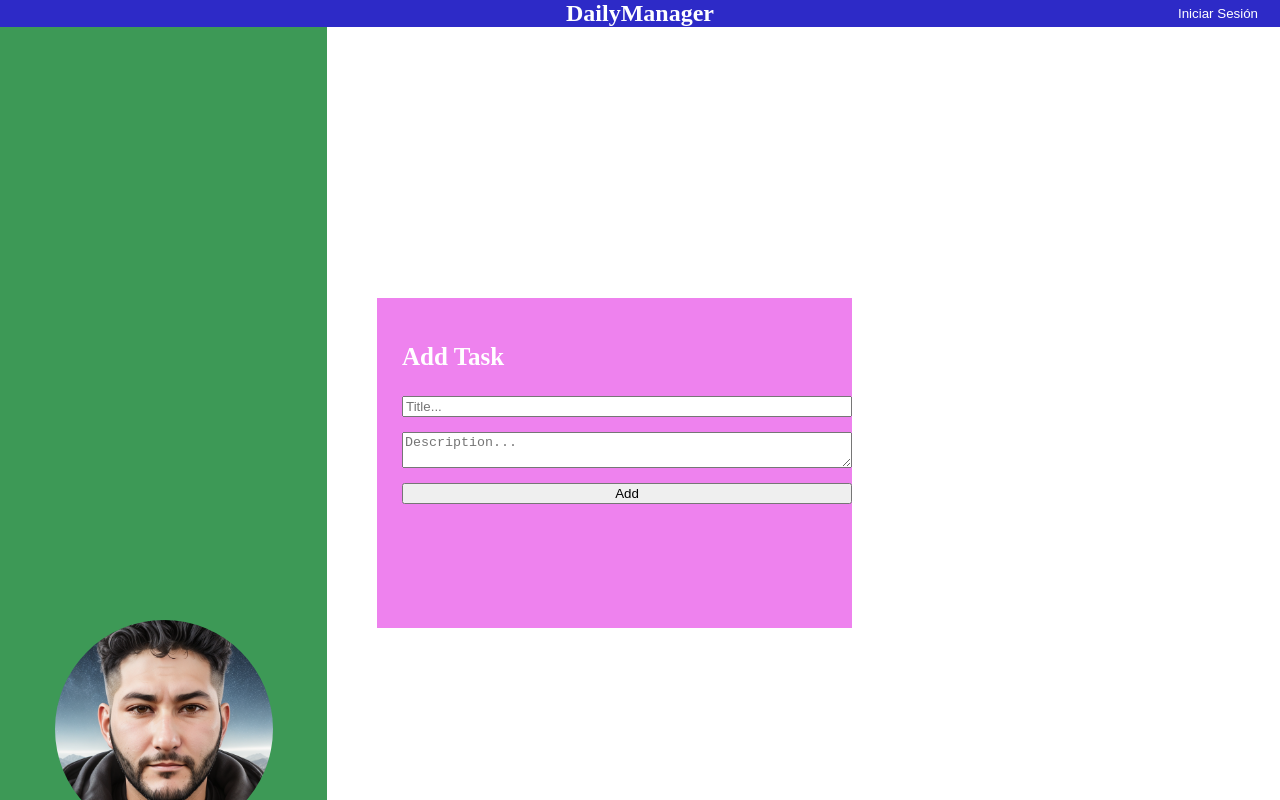
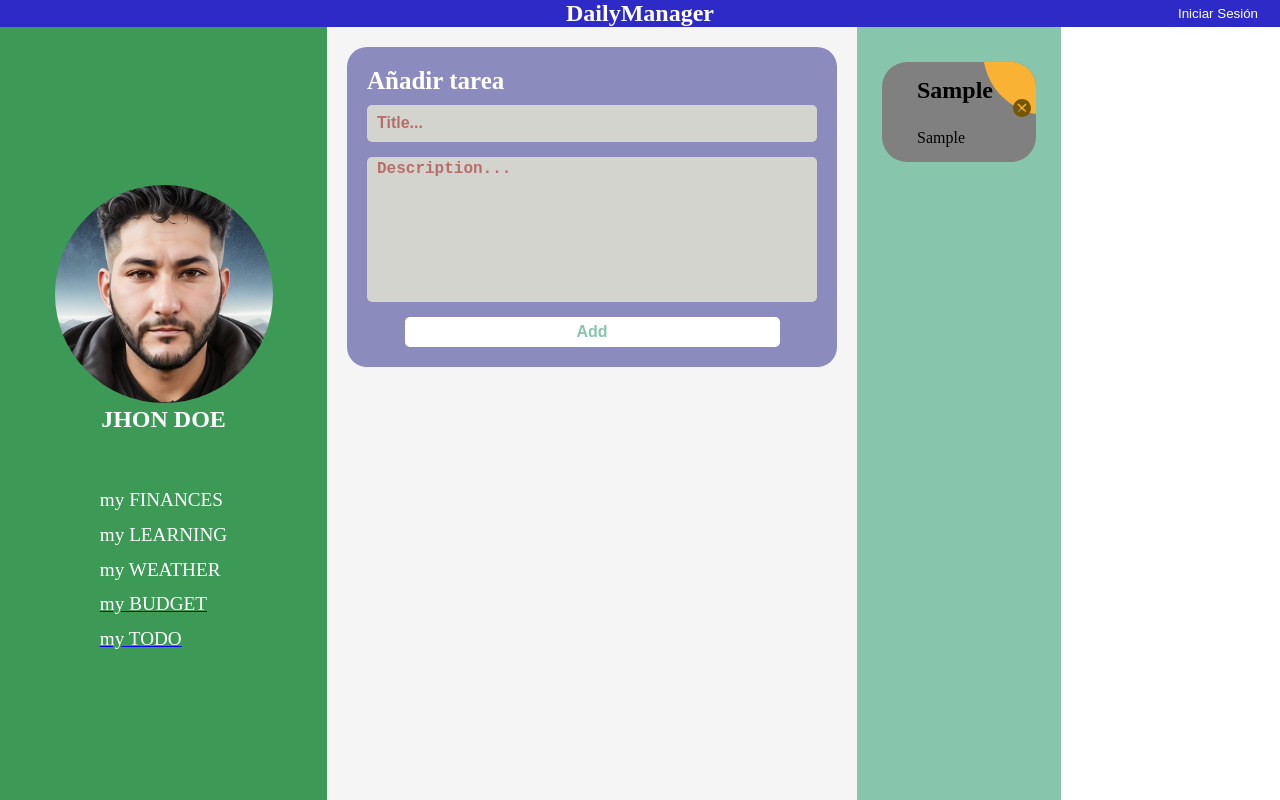
Before and after one commit to No-Country/S8-19-morn, a Next.js app in the folder client/daily-manager/: page /todo in a window 1280 px wide. Both pictures are taken after typing "Sample", "Sample" into the empty fields and a click on the button "Add". Shown: the top 800 px of the page. Built offline with nearby package versions, Linux system fonts and the light colour scheme.

Commit message:
style: :lipstick: Todo Makeup

```diff
--- a/client/daily-manager/components/task/Task.jsx
+++ b/client/daily-manager/components/task/Task.jsx
@@ -4,13 +4,48 @@ import {
   titleCard,
   titleContainer,
   descriptionCard,
+  formatContainer,
+  coursesBox,
+  coursesItem,
+  coursesItemLink,
+  coursesItemBg,
+  coursesItemTitle,
+  coursesItemDateBox,
+  coursesItemDate,
+  coursesItemContent,
+  coursesItemTools,
+  card,
+  cardContent,
+  cardTitle,
+  cardDescription,
+  cardOptions,
+  cardOption,
+  cardItemBg,
+  cardBody
 } from './styles.module.scss';
+ import './styles.module.scss';
 
 const Task = ({removetask, title, description}) => {
   return (
-    <div className={taskCard}>
-      <div className={titleContainer}>
-        <p className={titleCard}>{title}</p>
+    <>
+{/* <div className={formatContainer}>
+  <div className={coursesBox}>
+    <div className={coursesItem}>
+      <div className={coursesItemLink}>
+        <div className={coursesItemContent}>
+        <div className={coursesItemBg}></div>
+
+        <div className={coursesItemTitle}>
+        {title}
+        </div>
+        <div className={coursesItemDateBox}>
+        {description}
+          <span className={coursesItemDate}>
+            04.06.2023
+          </span>
+        </div>
+        </div>
+      <div className={coursesItemTools}>
         <svg
           onClick={removetask}
           width="18"
@@ -18,15 +53,71 @@ const Task = ({removetask, title, description}) => {
           viewBox="0 0 20 20"
           fill="none"
           xmlns="http://www.w3.org/2000/svg"
-        >
+          >
           <path
             d="M10 0C4.42857 0 0 4.42857 0 10C0 15.5714 4.42857 20 10 20C15.5714 20 20 15.5714 20 10C20 4.42857 15.5714 0 10 0ZM13.8571 15L10 11.1429L6.14286 15L5 13.8571L8.85714 10L5 6.14286L6.14286 5L10 8.85714L13.8571 5L15 6.14286L11.1429 10L15 13.8571L13.8571 15Z"
             fill="#775602"
-          />
+            />
         </svg>
+            </div>
       </div>
-      <p className={descriptionCard}>{description}</p>
     </div>
+</div>
+</div> */}
+
+<div className={card}>
+      <div className={cardItemBg}></div>
+      <div className={cardContent}>
+        <div className={cardBody}>
+          <h2 className={cardTitle}>{title}</h2>
+        <p className={cardDescription}>{description}</p>
+
+          </div>
+      <div className={cardOptions}>
+        <div className={cardOption}>
+        <svg
+          onClick={removetask}
+          width="18"
+          height="18"
+          viewBox="0 0 20 20"
+          fill="none"
+          xmlns="http://www.w3.org/2000/svg"
+          >
+          <path
+            d="M10 0C4.42857 0 0 4.42857 0 10C0 15.5714 4.42857 20 10 20C15.5714 20 20 15.5714 20 10C20 4.42857 15.5714 0 10 0ZM13.8571 15L10 11.1429L6.14286 15L5 13.8571L8.85714 10L5 6.14286L6.14286 5L10 8.85714L13.8571 5L15 6.14286L11.1429 10L15 13.8571L13.8571 15Z"
+            fill="#775602"
+            />
+        </svg>
+        </div>
+        {/* <button className={cardOption}>Edit</button> */}
+        {/* <button className={cardOption}>Mark as Done</button> */}
+      </div>
+            </div>
+    </div>
+
+    </>
+
+
+
+    // <div className={taskCard}>
+    //   <div className={titleContainer}>
+    //     <p className={titleCard}>{title}</p>
+    //     <svg
+    //       onClick={removetask}
+    //       width="18"
+    //       height="18"
+    //       viewBox="0 0 20 20"
+    //       fill="none"
+    //       xmlns="http://www.w3.org/2000/svg"
+    //     >
+    //       <path
+    //         d="M10 0C4.42857 0 0 4.42857 0 10C0 15.5714 4.42857 20 10 20C15.5714 20 20 15.5714 20 10C20 4.42857 15.5714 0 10 0ZM13.8571 15L10 11.1429L6.14286 15L5 13.8571L8.85714 10L5 6.14286L6.14286 5L10 8.85714L13.8571 5L15 6.14286L11.1429 10L15 13.8571L13.8571 15Z"
+    //         fill="#775602"
+    //       />
+    //     </svg>
+    //   </div>
+    //   <p className={descriptionCard}>{description}</p>
+    // </div>
   );
 };
 
--- a/client/daily-manager/components/task/styles.module.scss
+++ b/client/daily-manager/components/task/styles.module.scss
@@ -1,8 +1,8 @@
 @import "../../scss/utils/colors";
 
 .taskCard {
-    background-color: $lightBlue-card;
-    border-radius: 5px;
+    // backgroundColor: $lightBlue-card;
+    // border-radius: 5px;
 
     .titleContainer {
       display: flex;
@@ -33,3 +33,243 @@
       padding-bottom: 20px;
     }
   }
+
+
+  .formatContainer {
+    width: 1142px;
+    margin: 0 auto;
+  }
+
+
+
+  .coursesBox {
+    display: -webkit-box;
+    display: -ms-flexbox;
+    display: flex;
+    -webkit-box-align: start;
+    -ms-flex-align: start;
+    align-items: flex-start;
+    -ms-flex-wrap: wrap;
+    flex-wrap: wrap;
+
+    padding: 50px 0;
+  }
+  .coursesItem {
+    -ms-flex-preferred-size: calc(33.33333% - 30px);
+    flex-basis: calc(33.33333% - 30px);
+
+    margin: 0 15px 30px;
+
+    overflow: hidden;
+
+    border-radius: 28px;
+  }
+  .coursesItemLink {
+    display: block;
+    padding: 30px 20px;
+    background-color: #121212;
+
+    overflow: hidden;
+
+    position: relative;
+  }
+  .coursesItemLink:hover,
+  .coursesItemLink:hover .coursesItemDate {
+    text-decoration: none;
+    color: #FFF;
+  }
+  .coursesItemLink:hover .coursesItemBg {
+    -webkit-transform: scale(10);
+    -ms-transform: scale(10);
+    transform: scale(10);
+  }
+  .coursesItemTitle {
+    min-height: 87px;
+    margin: 0 0 25px;
+
+    overflow: hidden;
+
+    font-weight: bold;
+    font-size: 30px;
+    color: #FFF;
+
+    z-index: 2;
+    position: relative;
+  }
+  .coursesItemDateBox {
+    font-size: 18px;
+    color: #FFF;
+
+    z-index: 2;
+    position: relative;
+  }
+  .coursesItemDate {
+    font-weight: bold;
+    color: #f9b234;
+    margin-left: 10px;
+
+    -webkit-transition: color .5s ease;
+    -o-transition: color .5s ease;
+    transition: color .5s ease
+  }
+  .coursesItemBg {
+    height: 128px;
+    width: 128px;
+    background-color: #f9b234;
+
+    z-index: 1;
+    position: absolute;
+    top: -75px;
+    right: -75px;
+
+    border-radius: 50%;
+
+    -webkit-transition: all .5s ease;
+    -o-transition: all .5s ease;
+    transition: all .5s ease;
+  }
+  .coursesItemContent{
+
+
+  }
+  .coursesItemTools{
+    position: relative;
+    display: flex;
+    justify-content: space-between;
+    align-items: center;
+    padding: 0 20px;
+    z-index: 2;
+  }
+  .coursesItem:nthChild(2n) .coursesItemBg {
+    background-color: #3ecd5e;
+  }
+  .coursesItem:nthChild(3n) .coursesItemBg {
+    background-color: #e44002;
+  }
+  .coursesItem:nthChild(4n) .coursesItemBg {
+    background-color: #952aff;
+  }
+  .coursesItem:nthChild(5n) .coursesItemBg {
+    background-color: #cd3e94;
+  }
+  .coursesItem:nthChild(6n) .coursesItemBg {
+    background-color: #4c49ea;
+  }
+
+
+
+  @media only screen and (max-width: 979px) {
+    .coursesItem {
+      -ms-flex-preferred-size: calc(50% - 30px);
+      flex-basis: calc(50% - 30px);
+    }
+    .coursesItemTitle {
+      font-size: 24px;
+    }
+  }
+
+  @media only screen and (max-width: 767px) {
+    .formatContainer {
+      width: 96%;
+    }
+
+  }
+  @media only screen and (max-width: 639px) {
+    .coursesItem {
+      -ms-flex-preferred-size: 100%;
+      flex-basis: 100%;
+    }
+    .coursesItemTitle {
+      min-height: 72px;
+      line-height: 1;
+
+      font-size: 24px;
+    }
+    .coursesItemLink {
+      padding: 22px 40px;
+    }
+    .coursesItemDateBox {
+      font-size: 16px;
+    }
+  }
+
+
+
+
+  .card {
+    background-color: grey;
+    padding: 15px 5px 15px 15px;
+    border-radius: 25px;
+    position: relative;
+    overflow: hidden;
+    min-width: min-content;
+    max-width: 60%;
+    min-height: 70px;
+  }
+
+  .cardContent {
+    display: flex;
+    justify-content: space-between;
+    align-items: center;
+    flex-grow: 1;
+    z-index: 2;
+  }
+
+  .cardBody {
+    padding: 0 10px;
+    z-index: 2;
+  }
+
+  .cardTitle {
+    font-size: 24px;
+    margin-bottom: 10px;
+    padding: 0 10px 25px 10px;
+    text-align: left;
+  }
+
+  .cardDescription {
+    padding: 0 10px 0 10px;
+    margin: 0;
+  }
+
+  .cardOptions {
+    display: flex;
+    flex-direction: column;
+    z-index: 2;
+  }
+
+  .cardOption {
+    margin-bottom: 5px;
+    text-align: center;
+    &:hover{
+      cursor: pointer;
+      scale: 1.1;
+    }
+  }
+  .cardItemBg{
+    height: 128px;
+    width: 128px;
+    background-color: #f9b234;
+
+    z-index: 1;
+    position:absolute;
+    top: -75px;
+    right: -75px;
+
+    border-radius: 50%;
+
+    -webkit-transition: all .5s ease;
+    -o-transition: all .5s ease;
+    transition: all .5s ease;
+  }
+
+  .cardItemLink:hover,
+  .cardItemLink:hover .cardItemDate {
+    text-decoration: none;
+    color: #FFF;
+  }
+  .card:hover .cardItemBg {
+    -webkit-transform: scale(10);
+    -ms-transform: scale(10);
+    transform: scale(10);
+  }
--- a/client/daily-manager/components/todoForm/TodoForm.jsx
+++ b/client/daily-manager/components/todoForm/TodoForm.jsx
@@ -8,14 +8,15 @@ import {
   formContainer,
 } from './styles.module.scss';
 
+
 const TodoForm = ({onSubmit, onChange, task}) => {
   const {title, description} = task;
 
   return (
     <div className={formContainer}>
-      <h2>Todo List</h2>
+
       <form className={form} onSubmit={e => onSubmit (e)}>
-        <h3>Add Task</h3>
+        <h3>Añadir tarea</h3>
         <div className={inputsContainer}>
           <input
             autoComplete="off"
--- a/client/daily-manager/components/todoForm/styles.module.scss
+++ b/client/daily-manager/components/todoForm/styles.module.scss
@@ -2,11 +2,14 @@
 
 @media (max-width: ($breakpoint - 1)) {
   .formContainer {
-    height: 100vh;
+    height: fit-content;
+    background-color: rgb(140, 139, 190);
+    border-radius: 20px;
     display: flex;
     flex-direction: column;
     justify-content: center;
     align-items: center;
+    margin: 20px;
 
     h2 {
       text-align: center;
@@ -15,16 +18,13 @@
       font-size: 30px;
     }
 
-brown    .form {
-      background-color: violet;
+    .form {
       width: 70vw;
       max-width: 450px;
       height: 330px;
-      margin-top: 15px;
 
       h3 {
         text-align: center;
-        padding-top: 20px;
         color: white;
         font-size: 20px;
       }
@@ -37,7 +37,7 @@ brown    .form {
         margin-top: 10px;
 
         .titleInput {
-          background-color: yellow;
+          background-color: rgb(212, 212, 206);
           border: none;
           border-radius: 5px;
           width: 80%;
@@ -57,7 +57,7 @@ brown    .form {
         }
 
         .descriptionInput {
-          background-color: yellow;
+          background-color: rgb(212, 212, 206);
           border: none;
           border-radius: 5px;
           display: flex;
@@ -86,7 +86,6 @@ brown    .form {
           height: 35px;
           height: 30px;
           background-color: white;
-          color: violet;
           text-align: center;
           font-weight: bold;
           display: flex;
@@ -97,7 +96,7 @@ brown    .form {
           cursor: pointer;
 
           &:hover {
-            background-color: violet;
+            background-color: rgb(135, 197, 172);
             color: white;
             transition-duration: 0.4s;
           }
@@ -109,28 +108,29 @@ brown    .form {
 
 @media (min-width: $breakpoint) {
   .formContainer {
-    margin-left: 50px;
-    height: 100vh;
+    background-color: rgb(140, 139, 190);
+    border-radius: 20px;
+    margin: 20px;
+    height: fit-content;
+    padding: 20px;
     display: flex;
     flex-direction: column;
     justify-content: center;
-
     h2 {
       color: white;
       font-size: 40px;
     }
 
     .form {
-      background-color: violet;
       width: 450px;
       height: 330px;
-      padding-left: 25px;
-      margin-top: 25px;
+      height: fit-content;
 
       h3 {
-        padding-top: 20px;
         color: white;
         font-size: 25px;
+        margin-top: 0px;
+        margin-bottom: 10px;
       }
 
       .inputsContainer {
@@ -139,11 +139,11 @@ brown    .form {
         gap: 15px;
         margin-top: 10px;
 
-        .tituloInput {
-          background-color: black;
+        .titleInput {
+          background-color: rgb(212, 212, 206);
           border: none;
           border-radius: 5px;
-          width: 275px;
+          // width: 275px;
           height: 35px;
           display: flex;
           padding-left: 10px;
@@ -158,15 +158,15 @@ brown    .form {
           }
         }
 
-        .descripcionInput {
-          background-color: $lightBlue-card;
+        .descriptionInput {
+          background-color: rgb(212, 212, 206);
           border: none;
           border-radius: 5px;
           display: flex;
           padding-left: 10px;
           padding-right: 10px;
           resize: none;
-          width: 375px;
+          // width: 375px;
           height: 140px;
           padding-top: 3px;
 
@@ -179,25 +179,27 @@ brown    .form {
           }
         }
 
-        .agregar {
+        .add {
           border: none;
           border-radius: 5px;
           width: 375px;
           height: 35px;
           height: 30px;
           background-color: white;
-          color: violet;
+          color: rgb(135, 197, 172);
           text-align: center;
           font-weight: bold;
           display: flex;
           justify-content: center;
           align-items: center;
+          align-self: center;
           padding: 0;
           font-size: 16px;
           cursor: pointer;
 
           &:hover {
-            background-color: violet;
+            background-color: rgb(135, 197, 172);
+
             color: white;
             transition-duration: 0.4s;
           }
--- a/client/daily-manager/components/todoList/styles.module.scss
+++ b/client/daily-manager/components/todoList/styles.module.scss
@@ -3,8 +3,8 @@
 @media (max-width: ($breakpoint - 1)) {
   .tasksContainer {
     overflow-y: scroll;
-    background-color: violet;
-    width: 100vw;
+    background-color: rgb(135, 197, 172);
+    width: fit-content;
     height: 100vh;
     padding-top: 35px;
     padding-right: 25px;
@@ -12,6 +12,7 @@
     padding-bottom: 35px;
     display: flex;
     flex-direction: column;
+    align-items: center;
     gap: 25px;
   }
 }
@@ -19,8 +20,8 @@
 @media (min-width: $breakpoint) {
   .tasksContainer {
     overflow-y: scroll;
-    background-color: violet;
-    width: 550px;
+    background-color: rgb(135, 197, 172);
+    width: fit-content;
     height: 100vh;
     padding-top: 35px;
     padding-right: 25px;
@@ -28,6 +29,7 @@
     padding-bottom: 35px;
     display: flex;
     flex-direction: column;
+    align-items: center;
     gap: 25px;
   }
 }
--- a/client/daily-manager/src/pages/todo/styles.module.scss
+++ b/client/daily-manager/src/pages/todo/styles.module.scss
@@ -1,4 +1,4 @@
-// @import '../../../scss/utils/colors';
+@import '../../../scss/utils/colors';
 
 // * {
 //   margin: 0;
@@ -12,25 +12,28 @@
 //   overflow-x: hidden;
 // }
 
-// @media (max-width: ($breakpoint - 1)) {
-//   .main {
-//     background-color: $violeta_oscuro;
-//     width: 100vw;
-//     height: 100vh;
-//     display: flex;
-//     flex-direction: column;
-//     justify-content: center;
-//     align-items: center;
-//     gap: 50px;
-//   }
-// }
+@media (max-width: ($breakpoint - 1)) {
+  .main {
+    background-color: whitesmoke;
+    width: fit-content;
+    // max-width: calc(100vh - 327px);
+    height: 100vh;
+    display: flex;
+    flex-direction: column;
+    justify-content: center;
+    align-items: center;
+    gap: 50px;
+  }
+}
 
-// @media (min-width: $breakpoint) {
-//   .main {
-//     background-color: $violeta_oscuro;
-//     width: 100vw;
-//     height: 100vh;
-//     display: flex;
-//     justify-content: space-between;
-//   }
-// }
+@media (min-width: $breakpoint) {
+  .main {
+    background-color: whitesmoke;
+    width: fit-content;
+    // max-width: calc(100vh - 327px);
+    // width: 100vw;
+    height: 100vh;
+    display: flex;
+    justify-content: space-between;
+  }
+}
```
